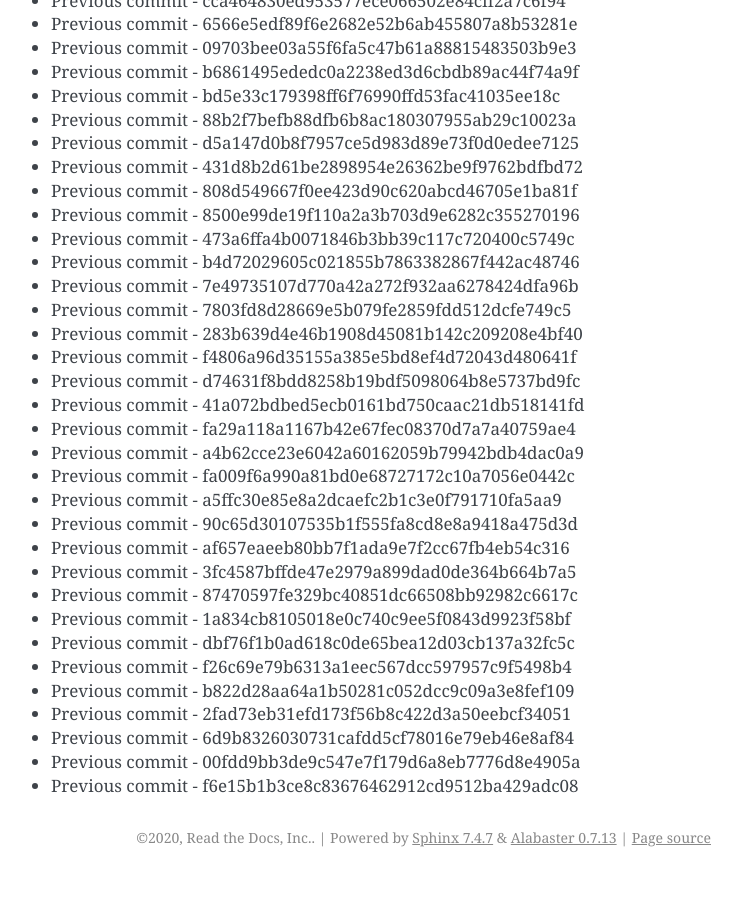
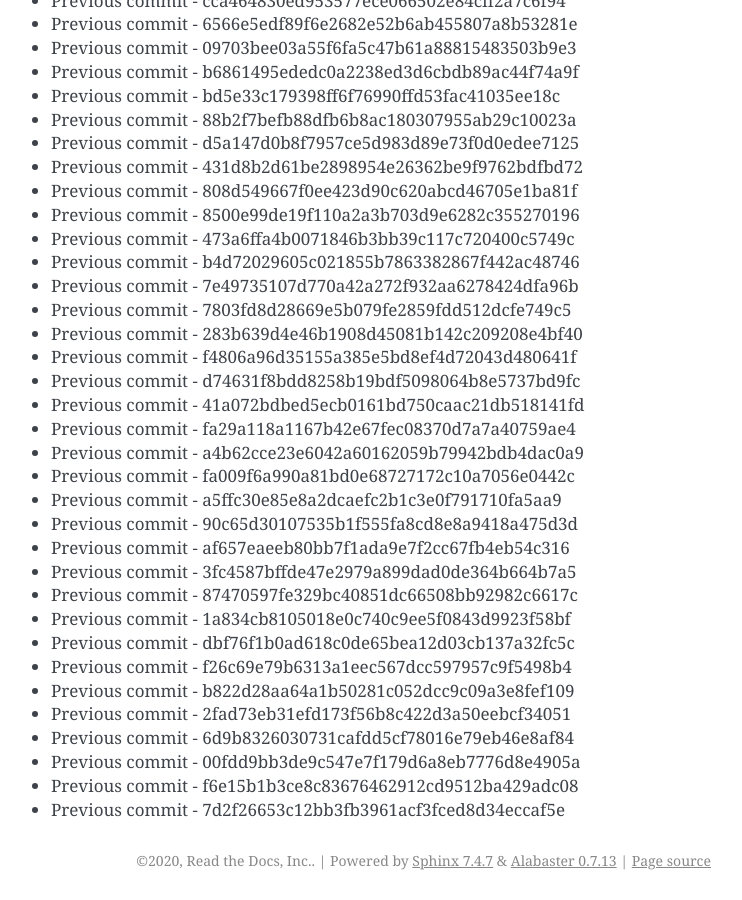
Before and after one commit to readthedocs/rtd-git-stresstest, a Sphinx documentation site: the page built from docs/updates.rst, in a window 1280 px wide and 900 px high, scrolled down 5224 px. Shown: the whole window, without its empty margins (399-1141 px from the left). Built offline with Sphinx 7.4.7, drawn with Linux system fonts in a browser that asks for light colours; before the commit the page ends 6101 px from its top, so only the background shows below that.

Commit message:
Generating commit from previous: 7d2f26653c12bb3fb3961acf3fced8d34eccaf5e

```diff
--- a/docs/updates.rst
+++ b/docs/updates.rst
@@ -251,3 +251,4 @@ It can be tested for any performance characteristics.
 * Previous commit - 6d9b8326030731cafdd5cf78016e79eb46e8af84
 * Previous commit - 00fdd9bb3de9c547e7f179d6a8eb7776d8e4905a
 * Previous commit - f6e15b1b3ce8c83676462912cd9512ba429adc08
+* Previous commit - 7d2f26653c12bb3fb3961acf3fced8d34eccaf5e
```
